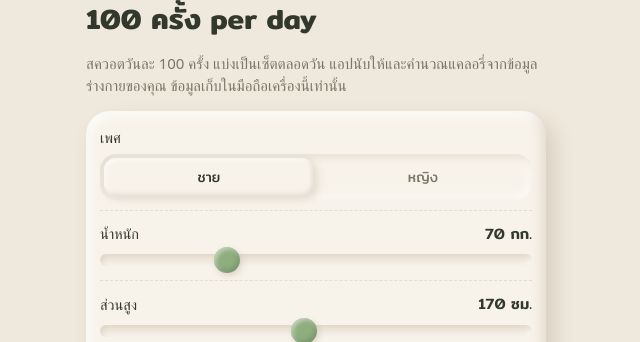
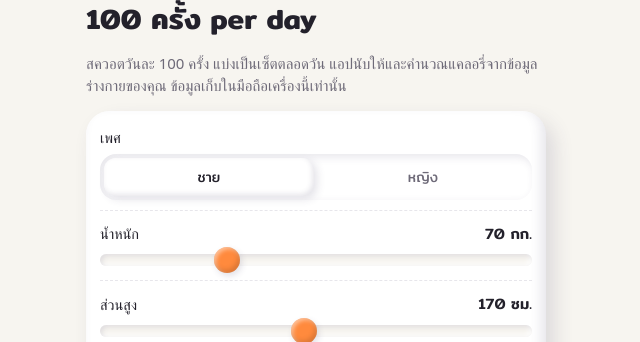
Before and after one commit to passapongpay-coder/squat100, a plain HTML site: page index.html in a window 1280 px wide. Shown: the part 66-408 px from the top of the page, without its empty margins (324-964 px from the left). Drawn offline with Linux system fonts and the light colour scheme; a web font is replaced by a local one.

Commit message:
Bright four-color theme: orange, green, yellow, purple
Co-Authored-By: Claude Opus 5.5 <noreply@anthropic.com>
Claude-Session: https://claude.ai/code/session_011wYf4Nh8v5cHrS26VVFVay

```diff
--- a/index.html
+++ b/index.html
@@ -5,7 +5,7 @@
 <meta name="viewport" content="width=device-width,initial-scale=1,viewport-fit=cover">
 <title>Squat Challenge 100</title>
 <meta name="description" content="นับสควอตวันละ 100 ครั้ง แบ่งเป็นเซ็ต คำนวณแคลอรี่ ข้อมูลเก็บในมือถือคุณเท่านั้น">
-<meta name="theme-color" content="#EFE8DC">
+<meta name="theme-color" content="#F7F5F0">
 <meta name="apple-mobile-web-app-capable" content="yes">
 <meta name="mobile-web-app-capable" content="yes">
 <meta name="apple-mobile-web-app-title" content="Squat 100">
@@ -16,21 +16,24 @@
 <style>
 /* Layout: three pages (วันนี้ / สถิติ / ตั้งค่า) under a floating clay tab bar; "วันนี้" fits one phone screen */
 :root{
-  --bg:#EFE8DC; --clay:#F8F3EA; --ink:#33382C; --muted:#7B7766;
-  --coral:#8FAE7E; --coral-ink:#1E2A17; --mint:#B9CFA4; --lilac:#E6C3A5; --sun:#E9CE95;
-  --hi:rgba(255,255,255,.75); --lo:rgba(120,100,70,.16); --drop:rgba(110,90,60,.18);
-  --icon-accent:#D9B48F;
+  --bg:#F7F5F0; --clay:#FFFFFF; --ink:#23212B; --muted:#6E6A78;
+  --coral:#FF8A3D; --coral-ink:#2B1200; --mint:#5CC98B; --lilac:#A98BFA; --sun:#FFC93C;
+  --sun-ink:#C98A00; --purple:#7B5CE8; --green-ink:#1E8A50;
+  --hi:rgba(255,255,255,.9); --lo:rgba(60,50,90,.12); --drop:rgba(60,50,90,.14);
+  --icon-accent:#FFC93C;
   --display:"Mitr","IBM Plex Sans Thai Looped",system-ui,sans-serif;
   --body:"IBM Plex Sans Thai Looped",system-ui,-apple-system,sans-serif;
 }
 @media (prefers-color-scheme: dark){:root:not([data-theme="light"]){
-  --bg:#22241E; --clay:#2E3129; --ink:#EEEADF; --muted:#ABA694;
-  --coral:#9DBB8A; --coral-ink:#16200F; --mint:#7E9F6C; --lilac:#C49A78; --sun:#CDAE6E;
-  --hi:rgba(255,255,255,.06); --lo:rgba(0,0,0,.32); --drop:rgba(0,0,0,.4); --icon-accent:#8A6E52; color-scheme:dark}}
+  --bg:#17161C; --clay:#24232B; --ink:#F3F1F8; --muted:#A9A5B5;
+  --coral:#FF9A55; --coral-ink:#2B1200; --mint:#4CC383; --lilac:#8F78F0; --sun:#F5C04A;
+  --sun-ink:#F5C04A; --purple:#A994FF; --green-ink:#6FDCA0;
+  --hi:rgba(255,255,255,.06); --lo:rgba(0,0,0,.35); --drop:rgba(0,0,0,.45); --icon-accent:#B88A1E; color-scheme:dark}}
 :root[data-theme="dark"]{
-  --bg:#22241E; --clay:#2E3129; --ink:#EEEADF; --muted:#ABA694;
-  --coral:#9DBB8A; --coral-ink:#16200F; --mint:#7E9F6C; --lilac:#C49A78; --sun:#CDAE6E;
-  --hi:rgba(255,255,255,.06); --lo:rgba(0,0,0,.32); --drop:rgba(0,0,0,.4); --icon-accent:#8A6E52; color-scheme:dark}
+  --bg:#17161C; --clay:#24232B; --ink:#F3F1F8; --muted:#A9A5B5;
+  --coral:#FF9A55; --coral-ink:#2B1200; --mint:#4CC383; --lilac:#8F78F0; --sun:#F5C04A;
+  --sun-ink:#F5C04A; --purple:#A994FF; --green-ink:#6FDCA0;
+  --hi:rgba(255,255,255,.06); --lo:rgba(0,0,0,.35); --drop:rgba(0,0,0,.45); --icon-accent:#B88A1E; color-scheme:dark}
 :root{padding-top:env(safe-area-inset-top,0px)}
 html{-webkit-text-size-adjust:100%}
 *{box-sizing:border-box}
@@ -64,7 +67,7 @@ h2{font-family:var(--display);font-weight:500;font-size:14px;margin:0 0 10px;col
 .fact .ic{color:var(--muted)}
 .fact b{font-family:var(--display);font-weight:500;font-size:18px;font-variant-numeric:tabular-nums}
 .fact span{color:var(--muted);font-size:12.5px;white-space:nowrap;overflow:hidden;text-overflow:ellipsis}
-.fact.due .ic{color:var(--coral)}
+.fact.due .ic{color:var(--coral)!important}
 .fact.due b{color:var(--coral)}
 
 /* sets strip */
@@ -74,8 +77,8 @@ h2{font-family:var(--display);font-weight:500;font-size:14px;margin:0 0 10px;col
 .set .sv{font-family:var(--display);font-size:16px;font-weight:600;font-variant-numeric:tabular-nums;line-height:1.2}
 .set .st{font-size:10.5px;opacity:.75;font-variant-numeric:tabular-nums;white-space:nowrap}
 .set.todo{box-shadow:inset 2px 2px 6px var(--lo), inset -2px -2px 6px var(--hi);color:var(--muted)}
-.set.done{background:var(--mint);color:#1E2A17;box-shadow:2px 3px 6px var(--drop), inset -2px -3px 5px rgba(0,0,0,.12), inset 2px 2px 4px rgba(255,255,255,.45)}
-.set.now{background:var(--lilac);color:#3B2A1C;box-shadow:2px 3px 6px var(--drop), inset -2px -3px 5px rgba(0,0,0,.12), inset 2px 2px 4px rgba(255,255,255,.45)}
+.set.done{background:var(--mint);color:#0B2A18;box-shadow:2px 3px 6px var(--drop), inset -2px -3px 5px rgba(0,0,0,.12), inset 2px 2px 4px rgba(255,255,255,.45)}
+.set.now{background:var(--coral);color:var(--coral-ink);box-shadow:2px 3px 6px var(--drop), inset -2px -3px 5px rgba(0,0,0,.12), inset 2px 2px 4px rgba(255,255,255,.45)}
 
 /* counter */
 .counter{display:flex;flex-direction:column;gap:10px}
@@ -88,15 +91,15 @@ h2{font-family:var(--display);font-weight:500;font-size:14px;margin:0 0 10px;col
 .tap .p1{font-size:44px;font-weight:600;line-height:1}
 .tap .p2{font-size:15px;font-weight:500;opacity:.85}
 .tap:active{transform:scale(.97)}
-.tap .bar{position:absolute;left:22px;right:22px;bottom:16px;height:8px;border-radius:99px;background:rgba(30,42,23,.15);overflow:hidden}
-.tap .bar i{display:block;height:100%;width:0;background:rgba(30,42,23,.55);border-radius:99px;transition:width .2s}
+.tap .bar{position:absolute;left:22px;right:22px;bottom:16px;height:8px;border-radius:99px;background:rgba(43,18,0,.15);overflow:hidden}
+.tap .bar i{display:block;height:100%;width:0;background:rgba(43,18,0,.55);border-radius:99px;transition:width .2s}
 .row{display:flex;gap:8px}
 .btn{flex:1 1 0;min-width:0;padding:11px 6px;border-radius:16px;border:0;background:var(--clay);color:var(--ink);font-family:var(--display);font-size:16px;cursor:pointer;touch-action:manipulation;
   display:flex;align-items:center;justify-content:center;gap:6px;
   box-shadow:4px 5px 10px var(--drop), inset -3px -3px 6px var(--lo), inset 3px 3px 6px var(--hi);transition:transform .1s}
 .btn:active{transform:scale(.96)}
 .btn.dark{background:var(--ink);color:var(--bg);flex-grow:1.6;white-space:nowrap}
-.btn.mint{background:var(--mint);color:#1E2A17}
+.btn.mint{background:var(--mint);color:#0B2A18}
 .btn.coral{background:var(--coral);color:var(--coral-ink)}
 .btn.ghost{box-shadow:none;background:transparent;color:var(--muted);text-decoration:underline;font-family:var(--body);font-size:13px;padding:4px}
 .stepper{display:flex;align-items:center;justify-content:space-between;gap:8px;font-size:13px;color:var(--muted)}
@@ -149,6 +152,11 @@ input[type=range]::-moz-range-thumb{width:26px;height:26px;border-radius:50%;bac
 .steps{margin:6px 0 0;padding-left:20px;font-size:13px;color:var(--muted)}
 .steps li{margin:4px 0}
 details summary{cursor:pointer;font-size:13.5px;color:var(--ink)}
+#pg-stats .clay:nth-of-type(1) h2 .ic,#pg-settings h2:nth-of-type(2) .ic{color:var(--green-ink)}
+#pg-stats .clay:nth-of-type(2) h2 .ic,#pg-settings h2:nth-of-type(4) .ic{color:var(--purple)}
+#pg-stats .clay:nth-of-type(3) h2 .ic,#pg-settings h2:nth-of-type(3) .ic{color:var(--sun-ink)}
+#pg-stats .clay:nth-of-type(4) h2 .ic,#pg-settings h2:nth-of-type(1) .ic,#pg-settings h2:nth-of-type(5) .ic{color:var(--coral)}
+.tabbar a[aria-current="page"] .ic{color:var(--coral)}
 .credit{text-align:center;font-size:11.5px;color:var(--muted)}
 .credit a{color:var(--muted)}
 
@@ -160,7 +168,7 @@ details summary{cursor:pointer;font-size:13.5px;color:var(--ink)}
 .tabbar a[aria-current="page"]{color:var(--ink);background:var(--bg);box-shadow:inset 2px 2px 6px var(--lo), inset -2px -2px 6px var(--hi)}
 
 /* sheet + onboarding */
-.scrim{position:fixed;inset:0;background:rgba(40,34,24,.35);z-index:40;display:flex;align-items:flex-end;justify-content:center}
+.scrim{position:fixed;inset:0;background:rgba(20,16,40,.4);z-index:40;display:flex;align-items:flex-end;justify-content:center}
 .sheet{width:min(460px,100%);margin:0 10px calc(env(safe-area-inset-bottom,0px) + 10px);display:flex;flex-direction:column;gap:10px}
 .sheet .q{font-family:var(--display);font-size:18px;display:flex;align-items:center;gap:8px}
 .onb{position:fixed;inset:0;z-index:50;background:var(--bg);overflow-y:auto;
@@ -190,9 +198,9 @@ details summary{cursor:pointer;font-size:13.5px;color:var(--ink)}
         <div class="c"><span class="big num" id="count">0</span><span class="of">จาก <span id="goal-label">100</span> ครั้ง</span></div>
       </div>
       <div class="facts">
-        <div class="fact"><svg class="ic"><use href="#i-flame"/></svg><b id="kcal">0</b><span>kcal วันนี้</span></div>
-        <div class="fact"><svg class="ic"><use href="#i-heart"/></svg><b id="hr-now">–</b><span id="hr-lbl">ชีพจรเฉลี่ย</span></div>
-        <div class="fact" id="next"><svg class="ic"><use href="#i-notification-bell"/></svg><b id="next-t">–</b><span id="next-s"></span></div>
+        <div class="fact"><svg class="ic" style="color:var(--sun-ink)"><use href="#i-flame"/></svg><b id="kcal">0</b><span>kcal วันนี้</span></div>
+        <div class="fact"><svg class="ic" style="color:var(--purple)"><use href="#i-heart"/></svg><b id="hr-now">–</b><span id="hr-lbl">ชีพจรเฉลี่ย</span></div>
+        <div class="fact" id="next"><svg class="ic" style="color:var(--green-ink)"><use href="#i-notification-bell"/></svg><b id="next-t">–</b><span id="next-s"></span></div>
       </div>
     </div>
 
@@ -563,13 +571,13 @@ details summary{cursor:pointer;font-size:13.5px;color:var(--ink)}
     const last = W[W.length-1], first = W[0], diff = last.kg-first.kg;
     $("w-last").textContent = fmt(last.kg,1); $("w-bmi").textContent = fmt(last.kg/(hm*hm),1);
     $("w-diff").textContent = W.length>1 ? (diff>0?"+":"")+fmt(diff,1) : "–";
-    $("w-diff").style.color = W.length>1 ? (diff<0?"var(--coral)":diff>0?"var(--lilac)":"") : "";
+    $("w-diff").style.color = W.length>1 ? (diff<0?"var(--green-ink)":diff>0?"var(--coral)":"") : "";
     $("w-diff-l").textContent = W.length>1 ? "กก. ตั้งแต่ "+new Date(first.d+"T12:00:00").toLocaleDateString("th-TH",{day:"numeric",month:"short"}) : "เทียบครั้งแรก";
     const pts = W.slice(-30), lo = Math.min(...pts.map(w=>w.kg))-0.5, hi = Math.max(...pts.map(w=>w.kg))+0.5;
     const X = i => pts.length===1 ? 150 : 14 + i*(272/(pts.length-1)), Y = kg => 100 - (kg-lo)/(hi-lo)*80;
     let h = '<text x="6" y="16" font-size="10" fill="var(--muted)">'+fmt(hi,1)+'</text><text x="6" y="114" font-size="10" fill="var(--muted)">'+fmt(lo,1)+'</text>';
-    if(pts.length>1) h += '<polyline fill="none" stroke="var(--coral)" stroke-width="3" stroke-linecap="round" stroke-linejoin="round" vector-effect="non-scaling-stroke" points="'+pts.map((w,i)=>X(i)+","+Y(w.kg)).join(" ")+'"/>';
-    pts.forEach((w,i)=>{ h += '<circle cx="'+X(i)+'" cy="'+Y(w.kg)+'" r="'+(i===pts.length-1?4.5:3)+'" fill="'+(i===pts.length-1?"var(--ink)":"var(--coral)")+'"><title>'+w.d+": "+w.kg+' กก.</title></circle>'; });
+    if(pts.length>1) h += '<polyline fill="none" stroke="var(--purple)" stroke-width="3" stroke-linecap="round" stroke-linejoin="round" vector-effect="non-scaling-stroke" points="'+pts.map((w,i)=>X(i)+","+Y(w.kg)).join(" ")+'"/>';
+    pts.forEach((w,i)=>{ h += '<circle cx="'+X(i)+'" cy="'+Y(w.kg)+'" r="'+(i===pts.length-1?4.5:3)+'" fill="'+(i===pts.length-1?"var(--ink)":"var(--purple)")+'"><title>'+w.d+": "+w.kg+' กก.</title></circle>'; });
     c.innerHTML = h;
   }
   function saveWeight(){
```
